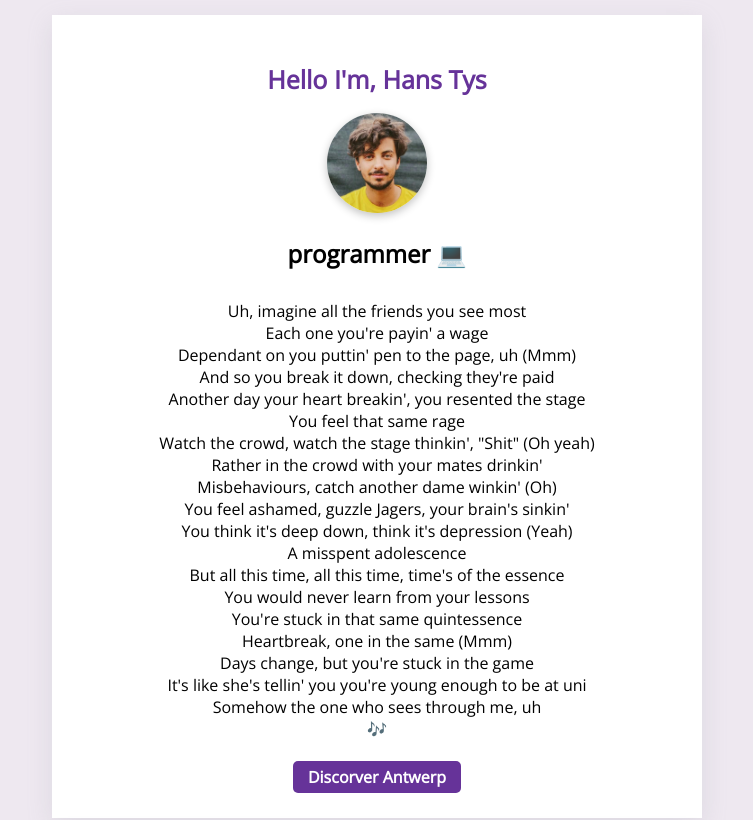
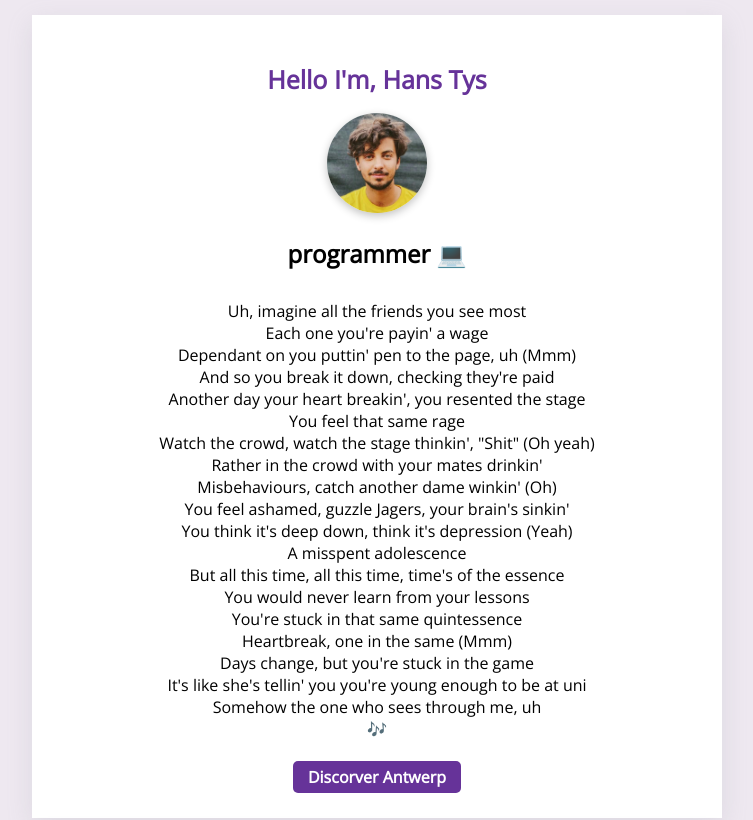
Before and after one commit to Hans-Tys/profile, a plain HTML site: page index.html in a window 1280 px wide. Shown: the top 820 px of the page, without its empty margins (263-1016 px from the left). Drawn offline with nearby package versions, Linux system fonts and the light colour scheme.

Commit message:
changed padding for cards

```diff
--- a/style.css
+++ b/style.css
@@ -32,7 +32,7 @@ p {
   text-align: center;
   background-color:rgb(255, 255, 255);
   box-shadow: rgba(149, 157, 165, 0.2) 0px 8px 24px;
-  padding: 30px 0px;
+  padding: 30px 20px;
   margin: 15px auto;
   width: 650px;
 
```
